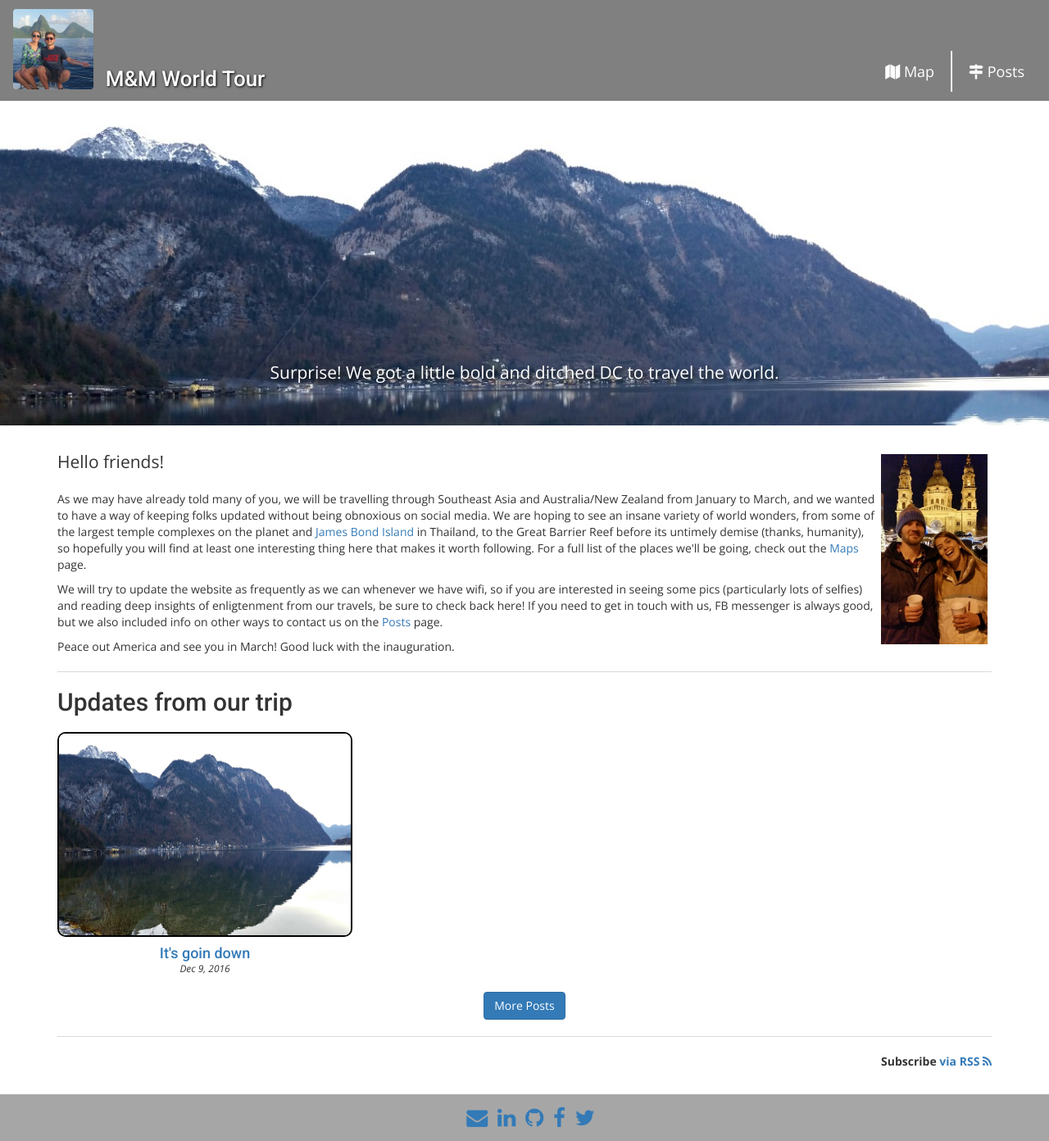
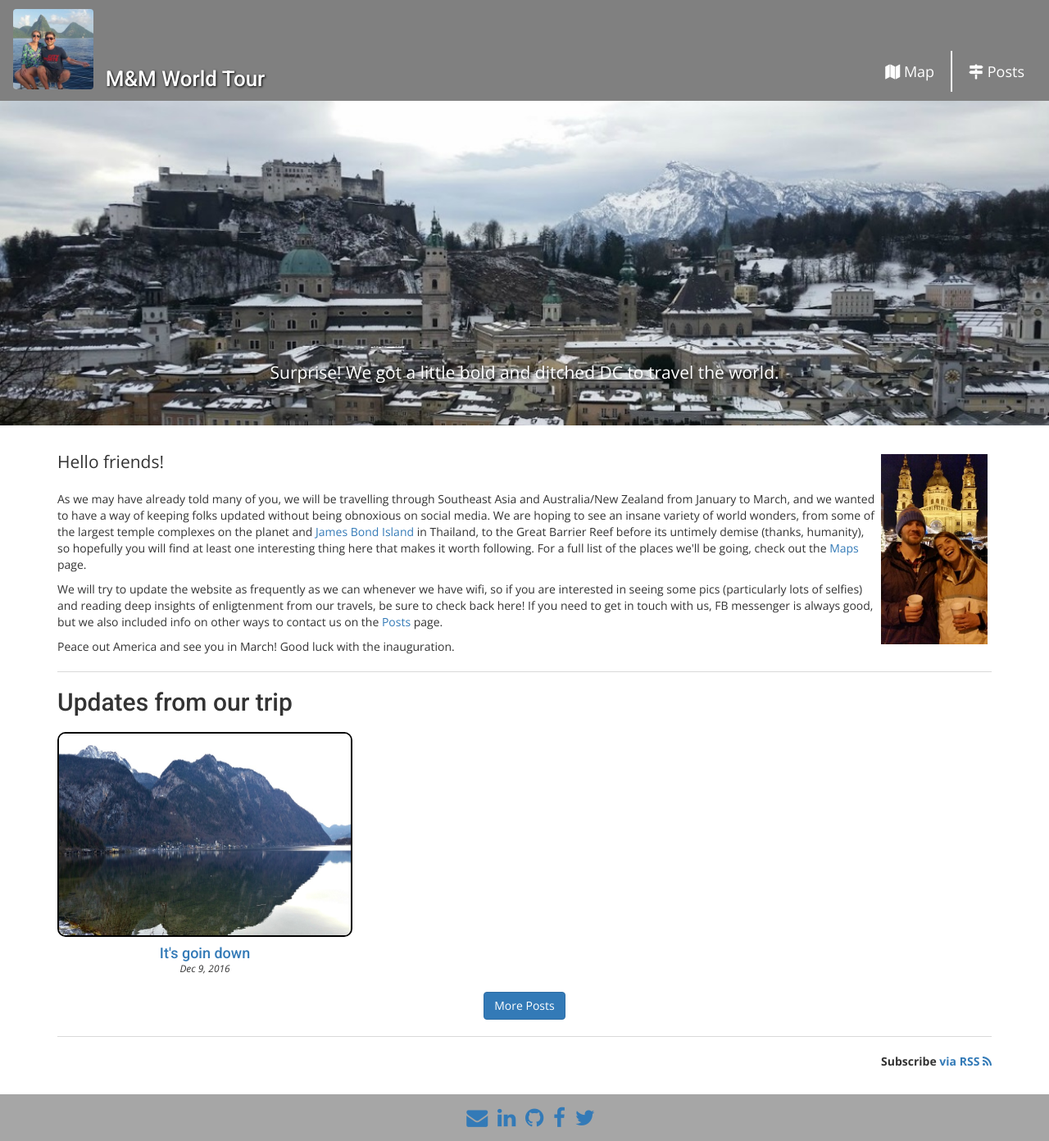
Before and after one commit to michaelrenzi/worldtour, a Jekyll site: the page built from index.html, in a window 1280 px wide and 1392 px high. Shown: the whole window at 82% size. Built offline with Jekyll 4.4.1, drawn with Linux system fonts in a browser that asks for light colours; nearby versions of some CDN libraries.

Commit message:
updated homepage image and nav opacity on hover

```diff
--- a/css/styles.css
+++ b/css/styles.css
@@ -42,10 +42,14 @@
   }
   nav.affix {
     opacity: .8;
+    transition: opacity .5s, ease;
   }
   .affix .navbar-nav {
     float:right;
     margin:1px;
+  }
+  nav.affix:hover {
+    opacity: 1;
   }
 }
 @media (max-width:768px) {
@@ -122,7 +126,7 @@
 }
 section#feature {
   text-align: center;
-  background-image: url(../img/halstatt.jpg);
+  background-image: url(../img/salzburg.jpg);
   background-size:100%;
   background-repeat:no-repeat;
   margin:120px 0px 20px 0px;
```
Also changed, not shown: Gemfile.lock, img/salzburg.jpg (added).
